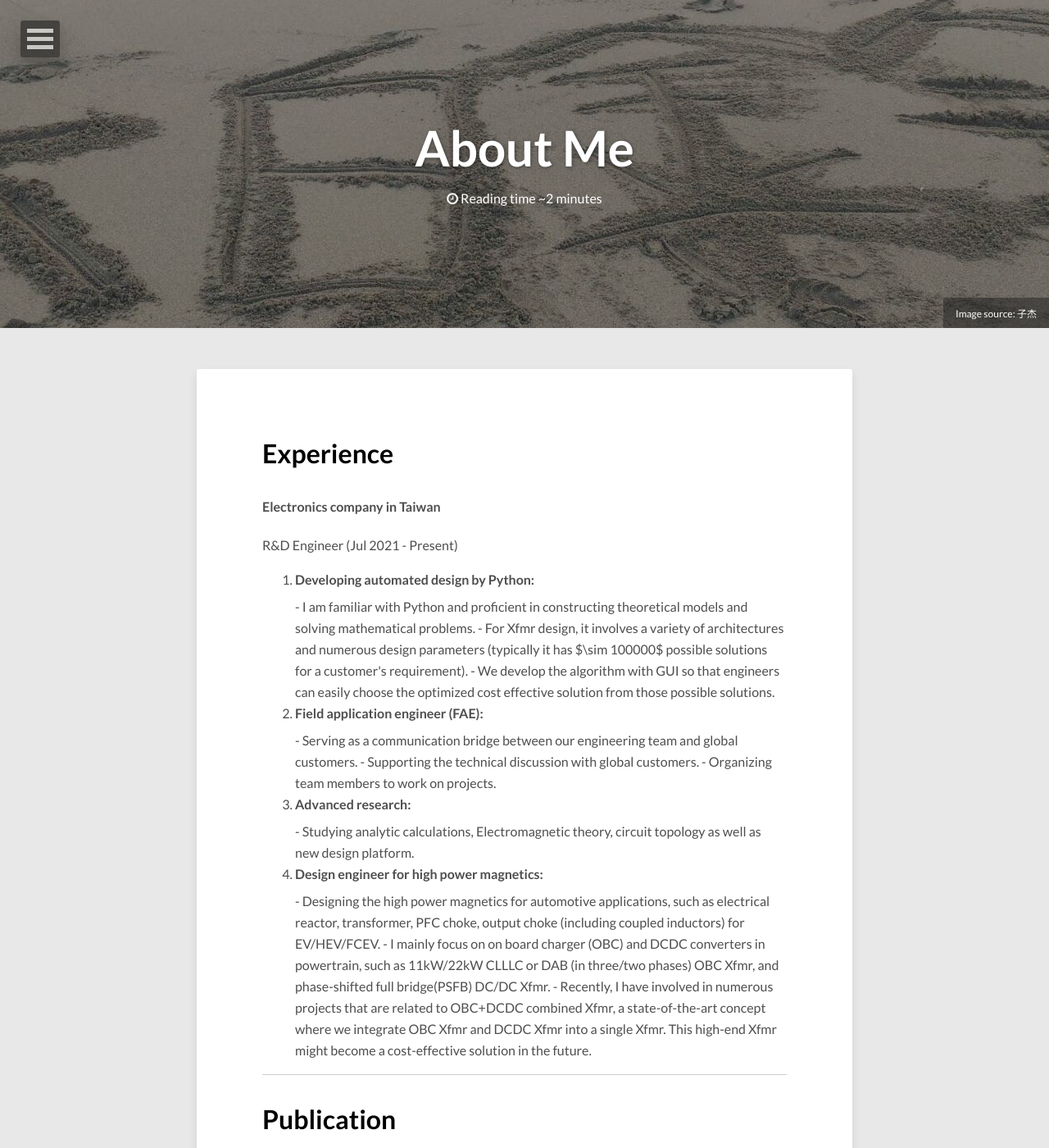
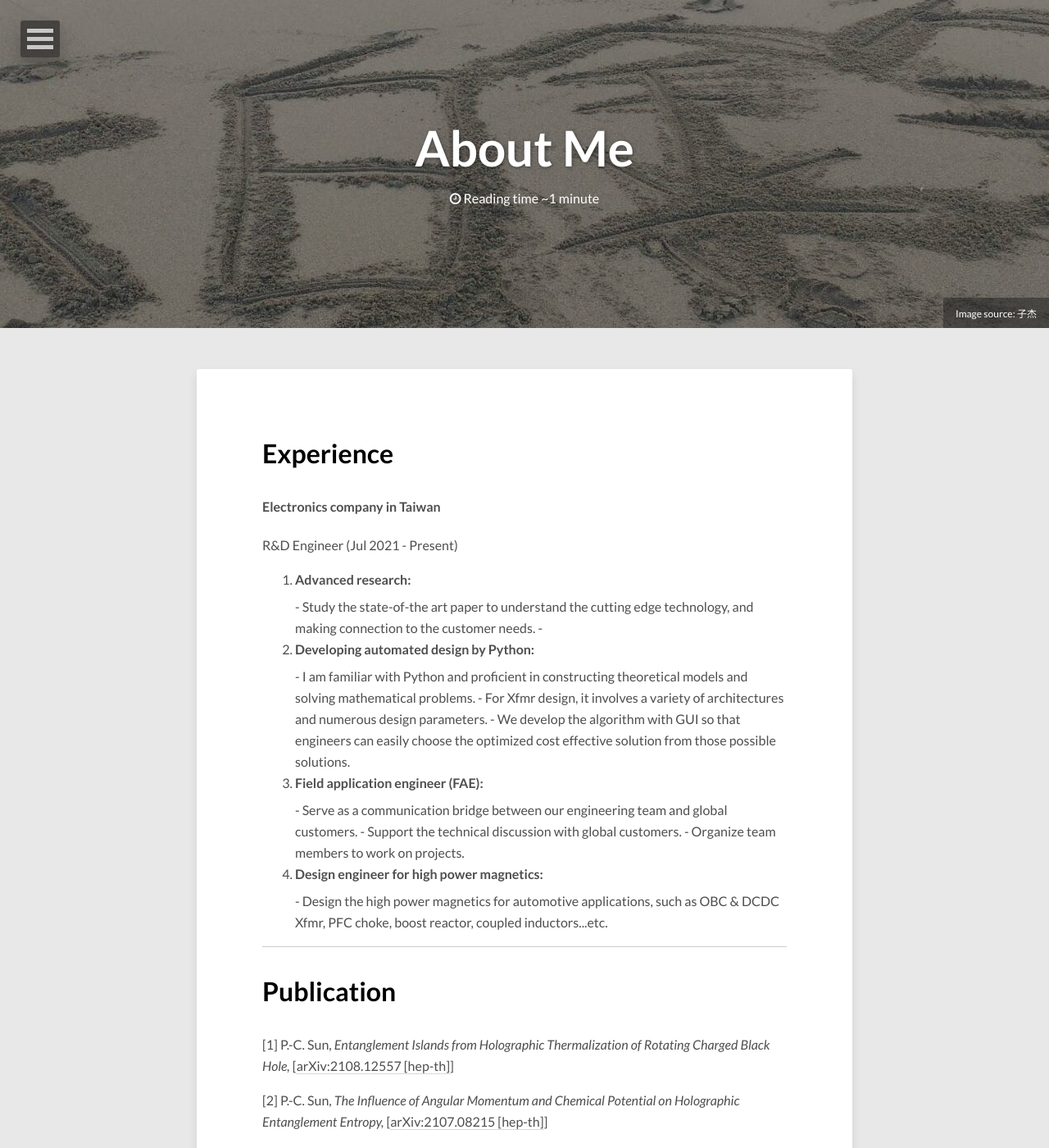
Before and after one commit to pochunsun/pochunsun.github.io, a Jekyll site: the page built from about/index.md, in a window 1280 px wide and 1400 px high. Shown: the whole window at 82% size. Built offline with Jekyll 4.4.1, drawn with Linux system fonts in a browser that asks for light colours; nearby versions of some CDN libraries.

Commit message:
Update index.md

```diff
--- a/about/index.md
+++ b/about/index.md
@@ -14,28 +14,27 @@ modified: 2021-02-02
 R&D Engineer (Jul 2021 - Present)<br>
 
 <ol>
+
+<li><b> Advanced research:</b></li>
+
+- Study the state-of-the art paper to understand the cutting edge technology, and making connection to the customer needs.
+-
 <li><b> Developing automated design by Python:</b></li>
 
 - I am familiar with Python and proficient in constructing theoretical models and solving mathematical problems.
-- For Xfmr design, it involves a variety of architectures and numerous design parameters (typically it has $\sim 100000$ possible solutions for a customer's requirement).
+- For Xfmr design, it involves a variety of architectures and numerous design parameters.
 - We develop the algorithm with GUI so that engineers can easily choose the optimized cost effective solution from those possible solutions.
+
 
 <li><b> Field application engineer (FAE):</b></li>
 
-- Serving as a communication bridge between our engineering team and global customers.
-- Supporting the technical discussion with global customers.
-- Organizing team members to work on projects.
-
-<li><b> Advanced research:</b></li>
-
-- Studying analytic calculations, Electromagnetic theory, circuit topology as well as new design platform.
-
+- Serve as a communication bridge between our engineering team and global customers.
+- Support the technical discussion with global customers.
+- Organize team members to work on projects.
 
 <li><b> Design engineer for high power magnetics:</b></li>
 
-- Designing the high power magnetics for automotive applications, such as electrical reactor, transformer, PFC choke, output choke (including coupled inductors) for EV/HEV/FCEV.
-- I mainly focus on on board charger (OBC) and DCDC converters in powertrain, such as 11kW/22kW CLLLC or DAB (in three/two phases) OBC Xfmr, and phase-shifted full bridge(PSFB) DC/DC Xfmr.
-- Recently, I have involved in numerous projects that are related to OBC+DCDC combined Xfmr, a state-of-the-art concept where we integrate OBC Xfmr and DCDC Xfmr into a single Xfmr. This high-end Xfmr might become a cost-effective solution in the future.
+- Design the high power magnetics for automotive applications, such as OBC & DCDC Xfmr, PFC choke, boost reactor, coupled inductors...etc.
 
 </ol>
 
```
